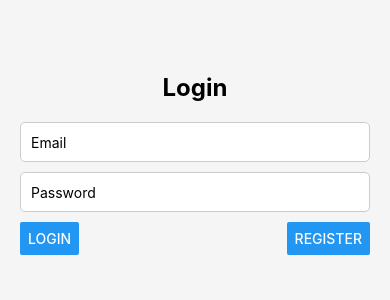
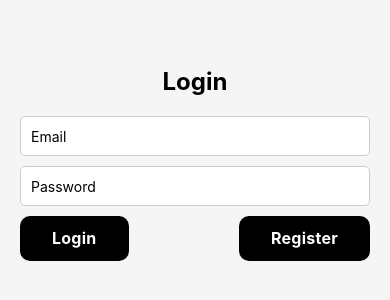
Before and after one commit to silasyeak/smartBite, a React Native app: screen /LoginPage in a window 390 px wide. Shown: the part 258-558 px from the top of the page. Built offline with nearby package versions, Linux system fonts and the light colour scheme.

Commit message:
Changed some buttons

```diff
--- a/components/LoginPage.js
+++ b/components/LoginPage.js
@@ -1,5 +1,5 @@
 import React, { useState } from 'react';
-import { View, Text, TextInput, Button, StyleSheet, Alert } from 'react-native';
+import { View, Text, TextInput, Pressable, StyleSheet, Alert } from 'react-native';
 import { useNavigation } from '@react-navigation/native';
 
 const LoginPage = () => {
@@ -33,11 +33,13 @@ const LoginPage = () => {
                 secureTextEntry
             />
             <View style={styles.horizontalStack}>
-                <Button title="Login" onPress={handleLogin} />
-                <Button
-                    title="Register"
-                    onPress={() => navigation.navigate('RegistrationPage')}
-                />
+                <Pressable style = {styles.button} onPress={handleLogin}>
+                    <Text style = {styles.text}>Login</Text>
+                </Pressable>
+                <Pressable style = {styles.button} onPress={() => navigation.navigate('RegistrationPage')}>
+                    <Text style = {styles.text}>Register</Text>
+                </Pressable>
+
             </View>
 
 
@@ -72,6 +74,23 @@ const styles = StyleSheet.create({
         borderRadius: 5,
         backgroundColor: '#fff',
     },
+    button:{
+        alignItems:'center',
+        justifyContent: 'center',
+        paddingVertical: 12,
+        paddingHorizontal: 32,
+        borderRadius: 4,
+        elevation:3,
+        backgroundColor: 'black',
+        borderRadius: 10,
+    },
+    text:{
+        fontSize: 16,
+        lineHeight: 21,
+        fontWeight: 'bold',
+        letterSpacing: 0.25,
+        color: 'white',
+    }
 });
 
 export default LoginPage;
--- a/components/ProfilePage.js
+++ b/components/ProfilePage.js
@@ -1,5 +1,5 @@
 import React from 'react';
-import { View, Text, TextInput, Button, StyleSheet } from 'react-native';
+import { View, Text, TextInput, Button, StyleSheet, SafeAreaView } from 'react-native';
 import Picker from 'react-native-picker';
 
 class ProfilePage extends React.Component {
@@ -22,6 +22,9 @@ class ProfilePage extends React.Component {
 
     render() {
         return (
+            <SafeAreaView style={styles.container}>
+
+
             <View style={styles.container}>
                 <Text style={styles.title}>Profile</Text>
 
@@ -71,6 +74,8 @@ class ProfilePage extends React.Component {
 
                 <Button title="Submit" onPress={this.handleSubmit} />
             </View>
+
+            </SafeAreaView>
         );
     }
 }
--- a/package.json
+++ b/package.json
@@ -17,7 +17,9 @@
     "native-base": "^3.4.28",
     "react": "18.2.0",
     "react-native": "0.72.4",
-    "react-native-picker": "^4.3.7"
+    "react-native-picker": "^4.3.7",
+    "react-native-picker-select": "^8.1.0",
+    "react-native-safe-area-context": "4.6.3"
   },
   "devDependencies": {
     "@babel/core": "^7.20.0"
```
Also changed, not shown: 1 other file (tests, documents, lock files or other folders).
